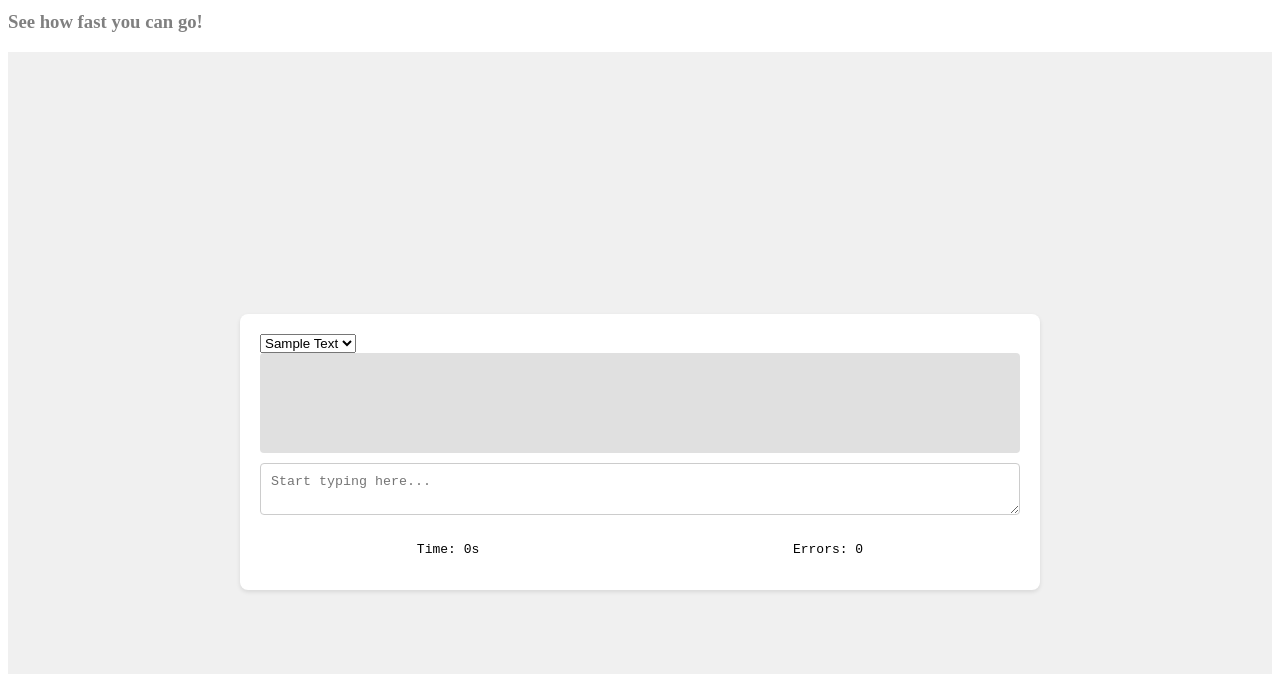
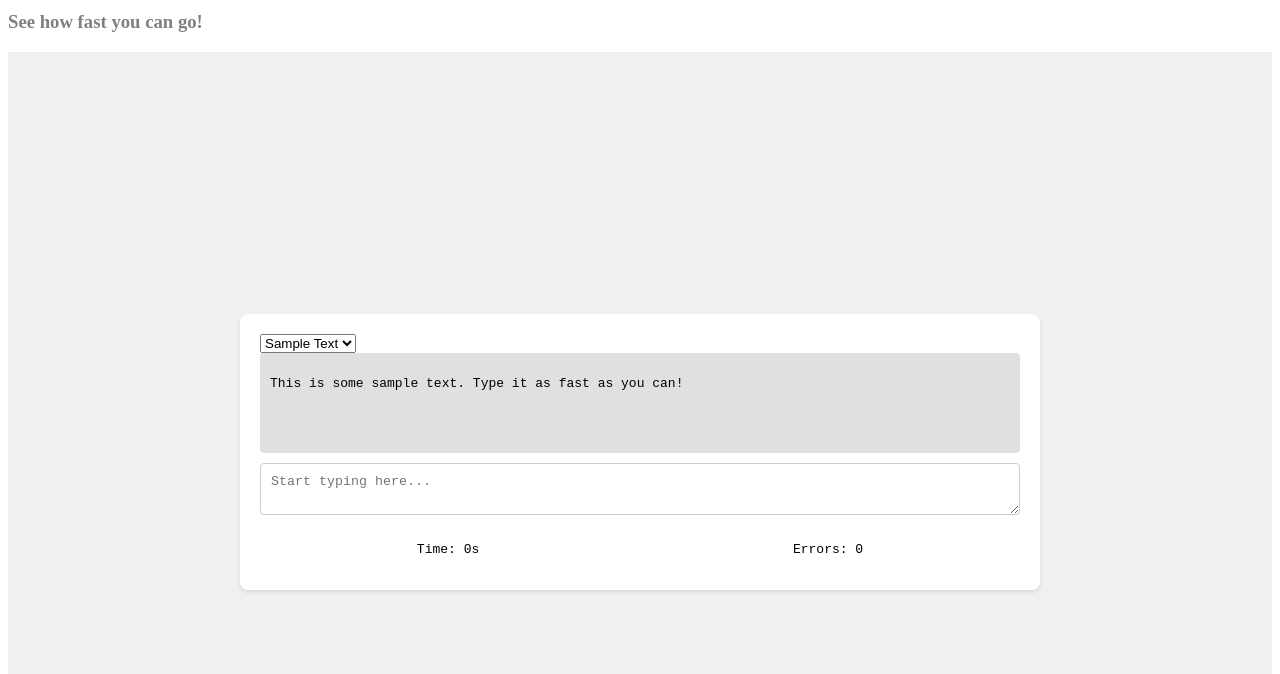
Before and after one commit to OliviaWalt/coding-website, a plain HTML site: page typingpage.html in a window 1280 px wide. Shown: the part 126-800 px from the top of the page. Drawn offline with Linux system fonts and the light colour scheme.

Commit message:
Update typingpage.html

```diff
--- a/typingpage.html
+++ b/typingpage.html
@@ -36,7 +36,7 @@
                 <p>Errors: <span id="errors">0</span></p>
             </div>
         </div>
-        <script src="script.js"></script>
+        <script src="styles/script.js"></script>
     </div>
 </body>
 </html>
```
